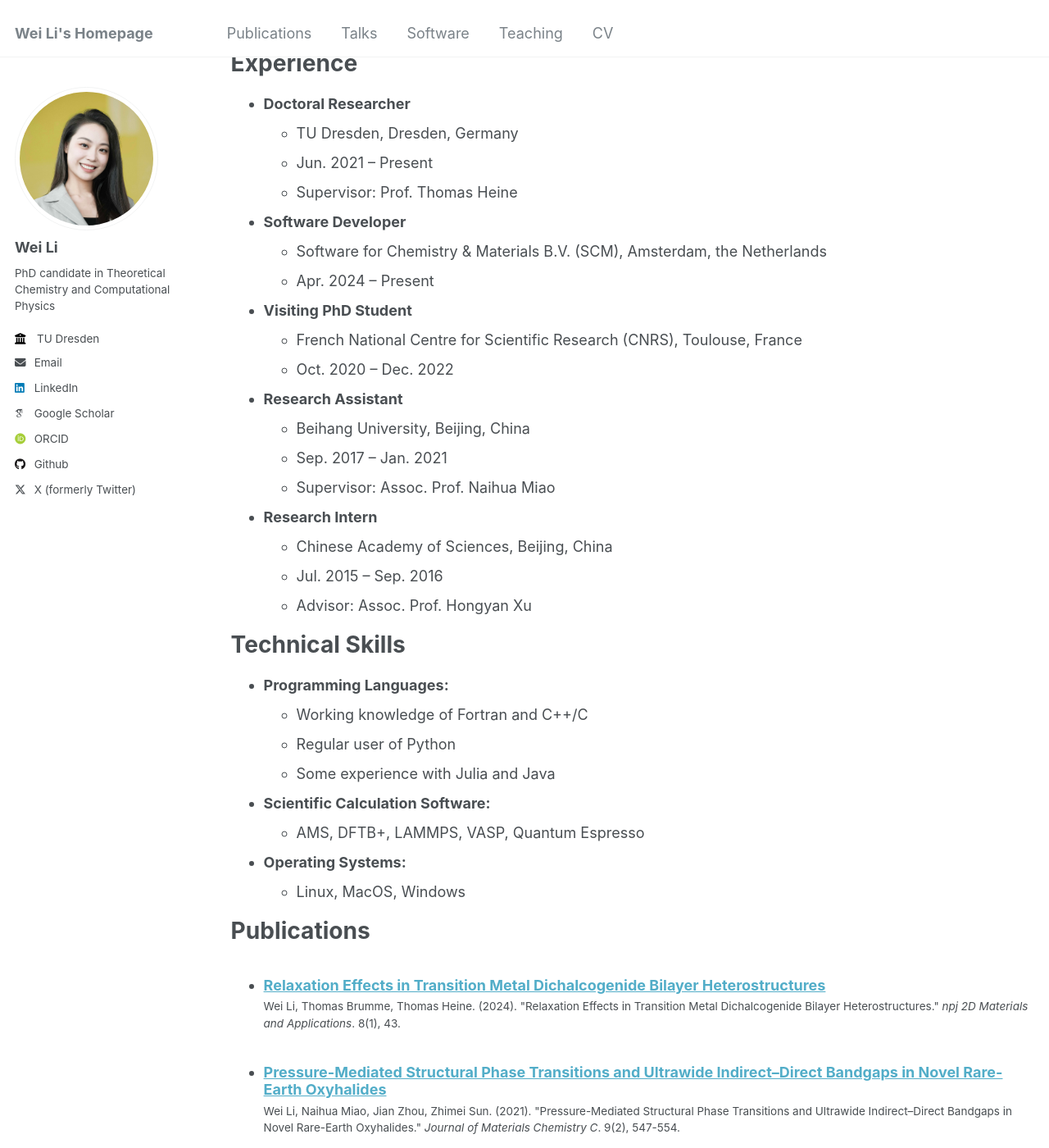
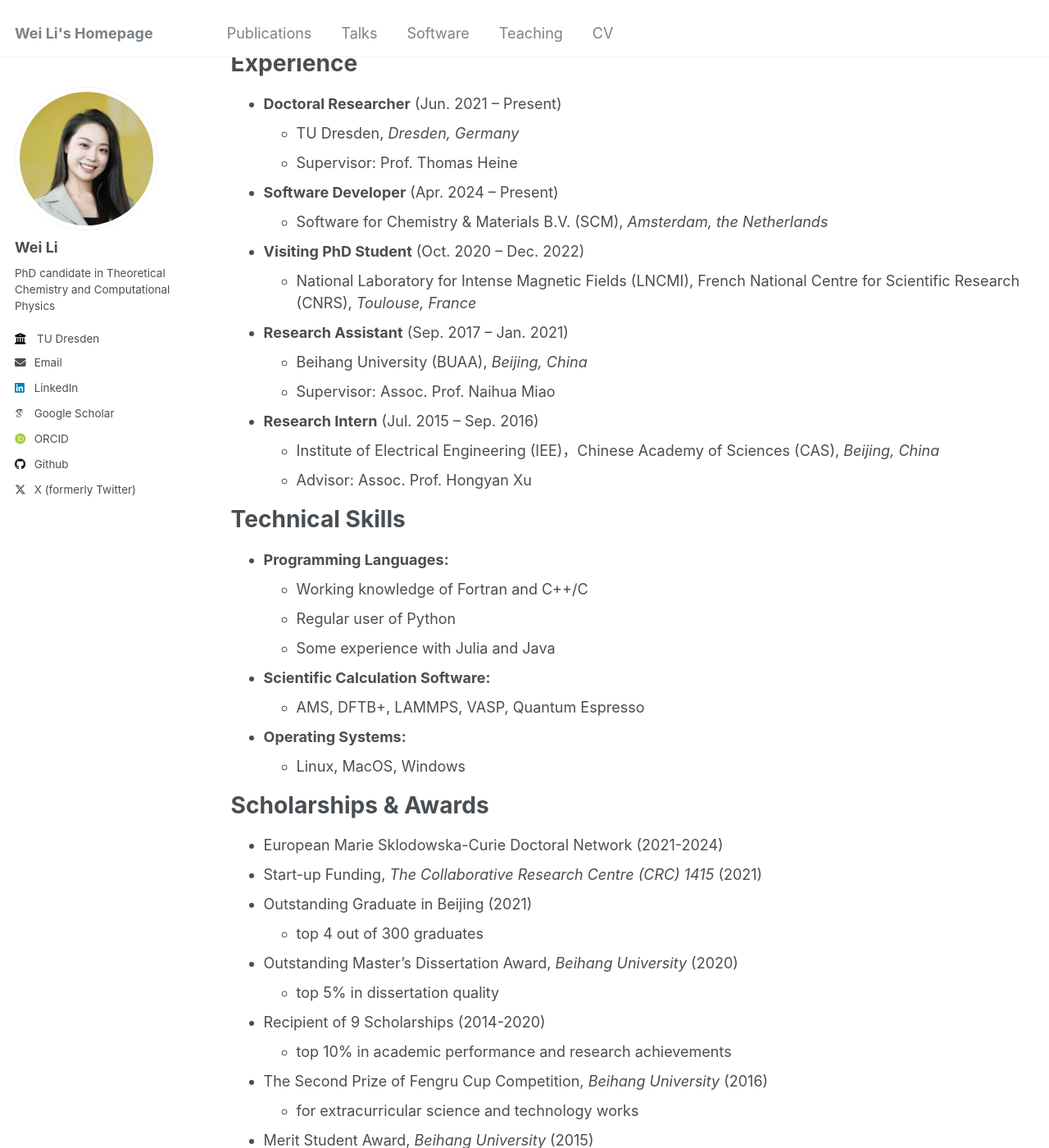
Before and after one commit to i-wli/i-wli.github.io, a Jekyll site: the page built from _pages/cv.md, in a window 1280 px wide and 1400 px high, scrolled down 256 px. Shown: the whole window at 82% size. Built offline with Jekyll 4.4.1, drawn with Linux system fonts in a browser that asks for light colours; some web fonts are replaced; some of the changed text lies outside the part shown.

Commit message:
update cv for awards

```diff
--- a/_pages/cv.md
+++ b/_pages/cv.md
@@ -18,27 +18,22 @@ Education
 Experience
 ======
 
-* **Doctoral Researcher**
-  * TU Dresden, Dresden, Germany
-  * Jun. 2021 – Present
+* **Doctoral Researcher** (Jun. 2021 – Present)
+  * TU Dresden, _Dresden, Germany_
   * Supervisor: Prof. Thomas Heine
 
-* **Software Developer**
-  * Software for Chemistry & Materials B.V. (SCM), Amsterdam, the Netherlands
-  * Apr. 2024 – Present
+* **Software Developer** (Apr. 2024 – Present)
+  * Software for Chemistry & Materials B.V. (SCM), _Amsterdam, the Netherlands_
 
-* **Visiting PhD Student**
-  * French National Centre for Scientific Research (CNRS), Toulouse, France
-  * Oct. 2020 – Dec. 2022
+* **Visiting PhD Student** (Oct. 2020 – Dec. 2022)
+  * National Laboratory for Intense Magnetic Fields (LNCMI), French National Centre for Scientific Research (CNRS), _Toulouse, France_
 
-* **Research Assistant**
-  * Beihang University, Beijing, China
-  * Sep. 2017 – Jan. 2021
+* **Research Assistant** (Sep. 2017 – Jan. 2021)
+  * Beihang University (BUAA), _Beijing, China_
   * Supervisor: Assoc. Prof. Naihua Miao
 
-* **Research Intern**
-  * Chinese Academy of Sciences, Beijing, China
-  * Jul. 2015 – Sep. 2016
+* **Research Intern** (Jul. 2015 – Sep. 2016)
+  * Institute of Electrical Engineering (IEE)，Chinese Academy of Sciences (CAS), _Beijing, China_
   * Advisor: Assoc. Prof. Hongyan Xu
 
 
@@ -54,6 +49,23 @@ Technical Skills
 
 * **Operating Systems:**
   * Linux, MacOS, Windows
+
+
+Scholarships & Awards
+======
+* European Marie Sklodowska-Curie Doctoral Network (2021-2024)
+* Start-up Funding, _The Collaborative Research Centre (CRC) 1415_ (2021)
+* Outstanding Graduate in Beijing (2021)
+  * top 4 out of 300 graduates
+* Outstanding Master’s Dissertation Award, _Beihang University_ (2020)
+  * top 5% in dissertation quality
+* Recipient of 9 Scholarships (2014-2020)
+  * top 10% in academic performance and research achievements
+* The Second Prize of Fengru Cup Competition, _Beihang University_ (2016)
+  * for extracurricular science and technology works
+* Merit Student Award, _Beihang University_ (2015)
+  * top 5 out of 151 undergraduate students
+
 
 Publications
 ======
```
